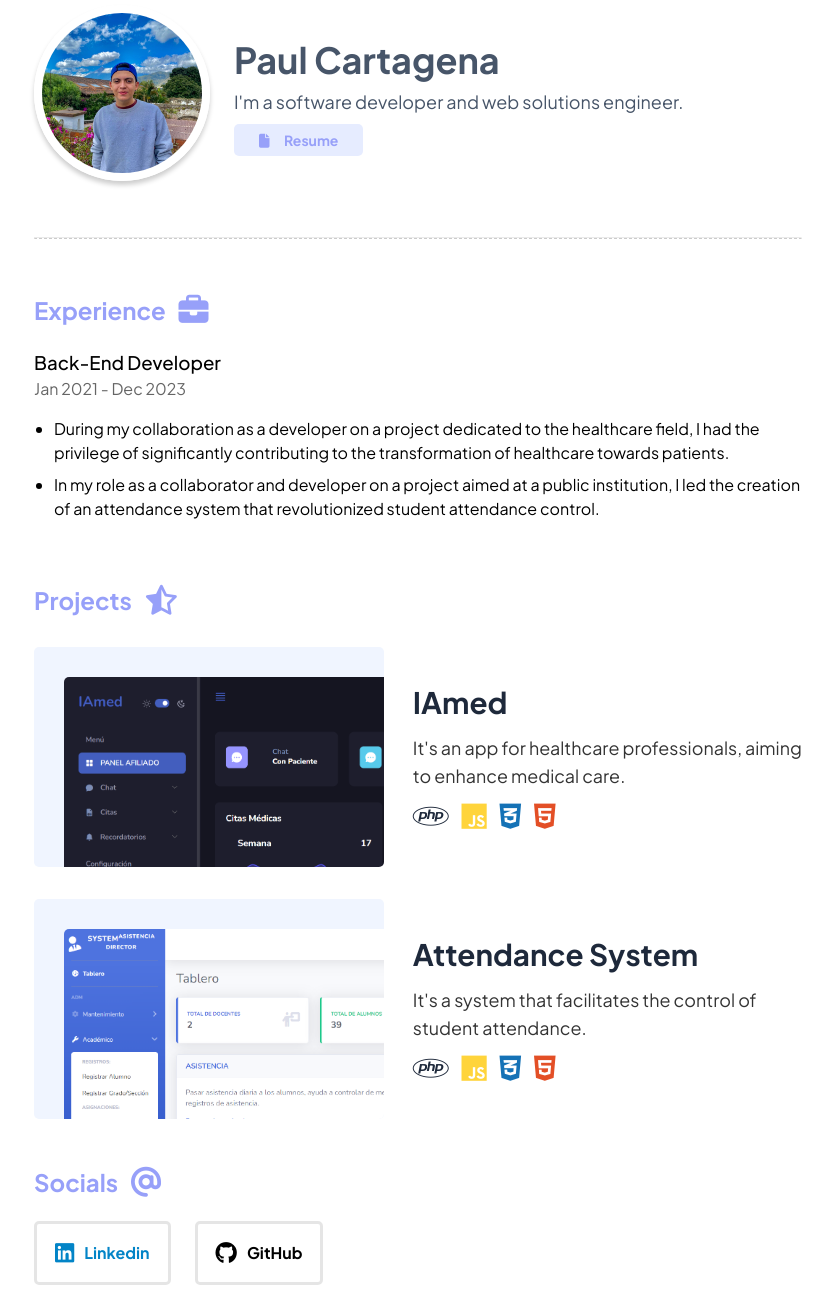
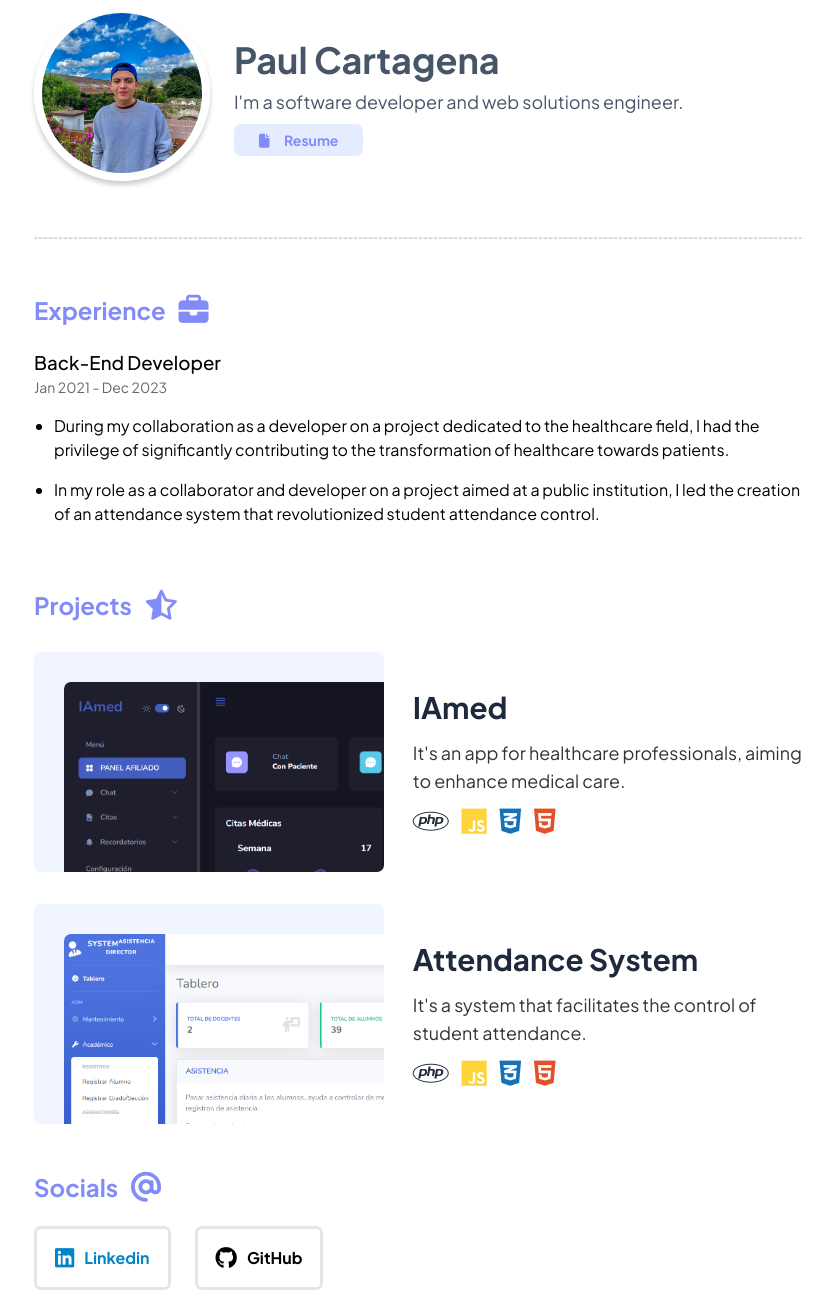
Before and after one commit to PaulCartagen4/Portfolio, a plain HTML site: page index.html in a window 1280 px wide. Shown: the part 60-1360 px from the top of the page, without its empty margins (222-1054 px from the left). Drawn offline with Linux system fonts and the light colour scheme.

Commit message:
Eliminacion de Archivos Innecesarios

```diff
--- a/css/styles.css
+++ b/css/styles.css
@@ -11,10 +11,10 @@ body {
 }
 
 :root {
-  --primary-color: #97a0f9;
-  --button-bg: #e6ecff;
-  --button-bg-hover: #f0f5ff;
-  --border-radius-5: 5px;
+  --primary-color: #818cf8;
+  --button-bg: #e6ecff; /*Fondo Standar*/
+  --button-bg-hover: #f0f5ff; /*Fondo Hover*/
+  --border-radius-standar: 7px;
 }
 
 
@@ -108,7 +108,7 @@ button {
   color: var(--primary-color);
   font-weight: 600;
   border: none;
-  border-radius: 5px;
+  border-radius: var(--border-radius-standar);
   padding: 7px 25px;
   transition: background-color 0.3s;
 }
@@ -159,17 +159,17 @@ hr {
 .date {
   margin: 0;
   opacity: 0.6;
-  font-size: 16px;
+  font-size: 14px;
 }
 
 .bodyExperience ul {
   padding-left: 20px;
   display: flex;
   flex-direction: column;
-  gap: 0.5rem;
+  gap: 1rem;
 }
 
-.bodyExperience li {
+.bodyExperience ul li {
   font-size: 16px;
 }
 
@@ -191,12 +191,12 @@ article {
   width: 350px;
   height: 220px;
   overflow: hidden;
-  border-radius : 5px;
+  border-radius :var(--border-radius-standar);
   background: var(--button-bg-hover);
 }
 
 .fotoProject img {
-  border-radius: 5px 0;
+  border-radius: var(--border-radius-standar);
   width: 100%;
   position: absolute;
   bottom: 0;
@@ -297,7 +297,7 @@ article {
 .iconsSocials a {
   text-decoration: none;
   border: 3px solid rgba(0, 0, 0, 0.1);
-  border-radius: 5px;
+  border-radius: var(--border-radius-standar);
   padding: 18px;
   display: flex;
   transition: border 0.3s;
@@ -362,7 +362,7 @@ article {
   background-color: #f2f2f2;
   color: rgba(0, 0, 0, 0.7);
   border: none;
-  border-radius: 5px;
+  border-radius: var(--border-radius-standar);
 }
 
 .iconsEmail {
@@ -375,7 +375,7 @@ article {
   color: var(--primary-color);
   padding: 10px 20px;
   border: none;
-  border-radius: 5px;
+  border-radius: var(--border-radius-standar);
   text-decoration: none;
   cursor: pointer;
 }
--- a/index.html
+++ b/index.html
@@ -33,7 +33,7 @@
             <section class="presentation">
                 <div class="presentationContainer">
                     <div class="fotoPerfil">
-                        <img src="img/imagePersonalBlue.jpg" alt=""> <!--FOTO DE PERFIL-->
+                        <img src="img/perfil/personal-blue.jpg" alt=""> <!--FOTO DE PERFIL-->
                     </div>
 
                     <div class="info">
@@ -42,7 +42,7 @@
 
                         <div class="resume">
                             <button>
-                                <a href="files/CurriculumPaul.pdf" download="CV_Paul">
+                                <a href="files/curriculum.pdf" download="CV_Paul">
                                     <i class="fa-solid fa-file"></i> Resume
                                 </a>
                             </button>
@@ -99,7 +99,7 @@
                 <a href="">
                     <div class="pro">
                         <div class="fotoProject">
-                            <img src="img/iamed.png" width="" alt=""> <!--FOTO DEL PROYECTOL-->
+                            <img src="img/proyectos/iamed.png" width="" alt=""> <!--FOTO DEL PROYECTOL-->
                         </div>
                     </div>
                 </a>
@@ -124,7 +124,7 @@
                 <a href="">
                     <div class="pro">
                         <div class="fotoProject">
-                            <img src="img/asistencia.png" width="350px" alt=""> <!--FOTO DEL PROYECTO-->
+                            <img src="img/proyectos/asistencia.png" width="350px" alt=""> <!--FOTO DEL PROYECTO-->
                         </div>
                     </div>
                 </a>
```
Also changed, not shown: img/avatar.jpg (deleted), img/imagePersonal.JPEG (deleted), img/perfil/personal-blue.jpg (renamed from img/imagePersonalBlue.jpg), img/proyectos/asistencia.png (renamed from img/asistencia.png), img/proyectos/iamed.png (renamed from img/iamed.png), 2 other files.
